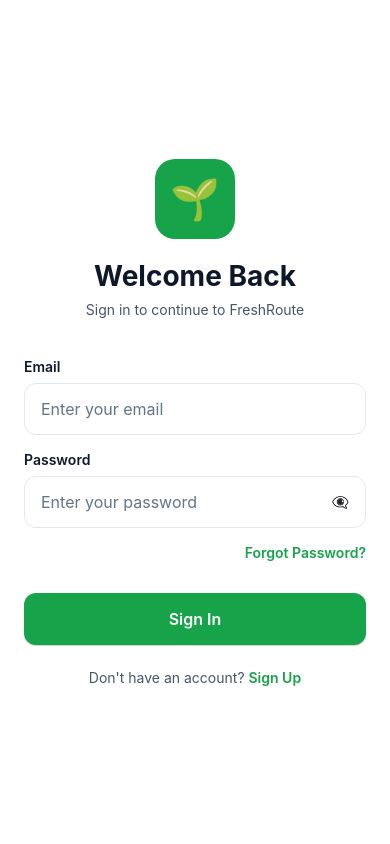
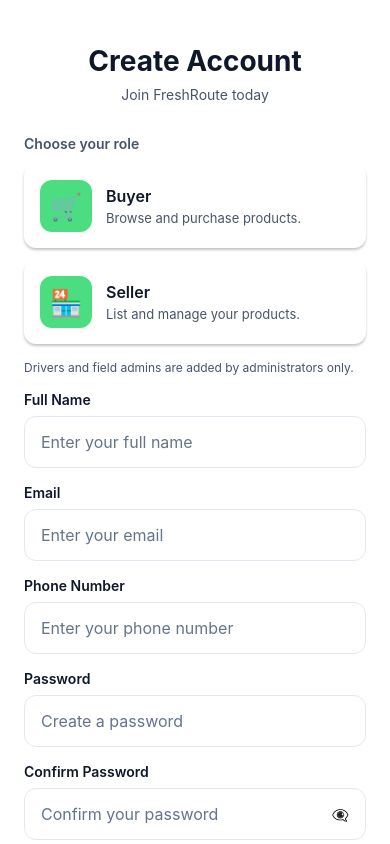
Before and after one commit to Chaniths/Mobile-Demo, a React Native app: screen /Register in a window 390 px wide. Shown: the top 844 px of the page. Built offline with nearby package versions, Linux system fonts and the light colour scheme.

Commit message:
Verify Login

```diff
--- a/src/navigation/AuthNavigator.js
+++ b/src/navigation/AuthNavigator.js
@@ -6,13 +6,13 @@ import SplashScreen from '../screens/auth/SplashScreen';
 import LoginScreen from '../screens/auth/LoginScreen';
 import RegisterScreen from '../screens/auth/RegisterScreen';
 import ForgotPasswordScreen from '../screens/auth/ForgotPasswordScreen';
-import RoleSelectScreen from '../screens/auth/RoleSelectScreen';
 
 const Stack = createStackNavigator();
 
 const AuthNavigator = () => {
   return (
     <Stack.Navigator
+      initialRouteName="Login"
       screenOptions={{
         headerShown: false,
         cardStyle: { backgroundColor: '#ffffff' },
@@ -22,7 +22,6 @@ const AuthNavigator = () => {
       <Stack.Screen name="Login" component={LoginScreen} />
       <Stack.Screen name="Register" component={RegisterScreen} />
       <Stack.Screen name="ForgotPassword" component={ForgotPasswordScreen} />
-      <Stack.Screen name="RoleSelect" component={RoleSelectScreen} />
     </Stack.Navigator>
   );
 };
--- a/src/screens/auth/LoginScreen.js
+++ b/src/screens/auth/LoginScreen.js
@@ -9,17 +9,22 @@ import {
   Platform,
 } from 'react-native';
 import { SafeAreaView } from 'react-native-safe-area-context';
+import { useDispatch } from 'react-redux';
 import { useTheme } from '../../hooks/useTheme';
+import { loginFailure, loginStart, loginSuccess } from '../../store/slices/authSlice';
+import { findUserByCredentials } from '../../utils/demoUsers';
 import Button from '../../components/common/Button';
 import Input from '../../components/common/Input';
 
 const LoginScreen = ({ navigation }) => {
   const { theme } = useTheme();
+  const dispatch = useDispatch();
   const [email, setEmail] = useState('');
   const [password, setPassword] = useState('');
   const [showPassword, setShowPassword] = useState(false);
   const [loading, setLoading] = useState(false);
   const [errors, setErrors] = useState({});
+  const [authError, setAuthError] = useState('');
 
   const handleLogin = async () => {
     // Validation
@@ -33,11 +38,26 @@ const LoginScreen = ({ navigation }) => {
     }
 
     setLoading(true);
-    // TODO: Implement actual login logic
-    // For demo purposes, just navigate to role selection
+    setAuthError('');
+    dispatch(loginStart());
+
     setTimeout(() => {
+      const user = findUserByCredentials(email, password);
+
+      if (user) {
+        dispatch(
+          loginSuccess({
+            user,
+            token: `demo_token_${user.role}`,
+          })
+        );
+      } else {
+        const message = 'Invalid email or password';
+        setAuthError(message);
+        dispatch(loginFailure(message));
+      }
+
       setLoading(false);
-      navigation.navigate('RoleSelect');
     }, 1500);
   };
 
@@ -112,6 +132,12 @@ const LoginScreen = ({ navigation }) => {
               loading={loading}
               style={styles.loginButton}
             />
+
+            {!!authError && (
+              <Text style={[styles.errorText, { color: theme.colors.error?.main || '#d32f2f' }]}>
+                {authError}
+              </Text>
+            )}
           </View>
 
           {/* Footer */}
@@ -193,6 +219,12 @@ const styles = StyleSheet.create({
     fontSize: 14,
     fontWeight: '600',
   },
+  errorText: {
+    marginTop: 12,
+    fontSize: 14,
+    fontWeight: '600',
+    textAlign: 'center',
+  },
 });
 
 export default LoginScreen;
--- a/src/screens/auth/RegisterScreen.js
+++ b/src/screens/auth/RegisterScreen.js
@@ -9,12 +9,32 @@ import {
   Platform,
 } from 'react-native';
 import { SafeAreaView } from 'react-native-safe-area-context';
+import { useDispatch } from 'react-redux';
 import { useTheme } from '../../hooks/useTheme';
+import { loginFailure, loginStart, loginSuccess } from '../../store/slices/authSlice';
+import { addUser } from '../../utils/demoUsers';
 import Button from '../../components/common/Button';
 import Input from '../../components/common/Input';
+import Card from '../../components/common/Card';
+
+const availableRoles = [
+  {
+    id: 'buyer',
+    title: 'Buyer',
+    icon: '🛒',
+    description: 'Browse and purchase products.',
+  },
+  {
+    id: 'seller',
+    title: 'Seller',
+    icon: '🏪',
+    description: 'List and manage your products.',
+  },
+];
 
 const RegisterScreen = ({ navigation }) => {
   const { theme } = useTheme();
+  const dispatch = useDispatch();
   const [formData, setFormData] = useState({
     name: '',
     email: '',
@@ -22,9 +42,11 @@ const RegisterScreen = ({ navigation }) => {
     password: '',
     confirmPassword: '',
   });
+  const [selectedRole, setSelectedRole] = useState(null);
   const [showPassword, setShowPassword] = useState(false);
   const [loading, setLoading] = useState(false);
   const [errors, setErrors] = useState({});
+  const [formError, setFormError] = useState('');
 
   const updateField = (field, value) => {
     setFormData({ ...formData, [field]: value });
@@ -41,6 +63,7 @@ const RegisterScreen = ({ navigation }) => {
     if (formData.password !== formData.confirmPassword) {
       newErrors.confirmPassword = 'Passwords do not match';
     }
+    if (!selectedRole) newErrors.role = 'Select buyer or seller';
 
     if (Object.keys(newErrors).length > 0) {
       setErrors(newErrors);
@@ -48,10 +71,32 @@ const RegisterScreen = ({ navigation }) => {
     }
 
     setLoading(true);
-    // TODO: Implement actual registration logic
+    setFormError('');
+    dispatch(loginStart());
+
     setTimeout(() => {
+      try {
+        const newUser = addUser({
+          role: selectedRole,
+          name: formData.name,
+          email: formData.email,
+          phone: formData.phone,
+          password: formData.password,
+        });
+
+        dispatch(
+          loginSuccess({
+            user: newUser,
+            token: `demo_token_${newUser.role}`,
+          })
+        );
+      } catch (error) {
+        const message = error?.message || 'Unable to sign up';
+        setFormError(message);
+        dispatch(loginFailure(message));
+      }
+
       setLoading(false);
-      navigation.navigate('RoleSelect');
     }, 1500);
   };
 
@@ -73,6 +118,53 @@ const RegisterScreen = ({ navigation }) => {
             </Text>
             <Text style={[styles.subtitle, { color: theme.colors.text.secondary }]}>
               Join FreshRoute today
+            </Text>
+          </View>
+
+          {/* Role Selection */}
+          <View style={styles.rolesContainer}>
+            <Text style={[styles.sectionLabel, { color: theme.colors.text.secondary }]}>
+              Choose your role
+            </Text>
+            {availableRoles.map((role) => (
+              <TouchableOpacity key={role.id} onPress={() => setSelectedRole(role.id)}>
+                <Card
+                  style={[
+                    styles.roleCard,
+                    selectedRole === role.id && {
+                      borderWidth: 2,
+                      borderColor: theme.colors.primary.main,
+                    },
+                  ]}
+                >
+                  <View style={styles.roleContent}>
+                    <View style={[styles.iconContainer, { backgroundColor: theme.colors.primary.light }]}>
+                      <Text style={styles.roleIcon}>{role.icon}</Text>
+                    </View>
+                    <View style={styles.roleInfo}>
+                      <Text style={[styles.roleTitle, { color: theme.colors.text.primary }]}>
+                        {role.title}
+                      </Text>
+                      <Text style={[styles.roleDescription, { color: theme.colors.text.secondary }]}>
+                        {role.description}
+                      </Text>
+                    </View>
+                    {selectedRole === role.id && (
+                      <View style={[styles.checkmark, { backgroundColor: theme.colors.primary.main }]}>
+                        <Text style={styles.checkmarkText}>✓</Text>
+                      </View>
+                    )}
+                  </View>
+                </Card>
+              </TouchableOpacity>
+            ))}
+            {errors.role && (
+              <Text style={[styles.errorText, { color: theme.colors.error?.main || '#d32f2f' }]}>
+                {errors.role}
+              </Text>
+            )}
+            <Text style={[styles.helperText, { color: theme.colors.text.secondary }]}>
+              Drivers and field admins are added by administrators only.
             </Text>
           </View>
 
@@ -135,6 +227,12 @@ const RegisterScreen = ({ navigation }) => {
               loading={loading}
               style={styles.registerButton}
             />
+
+            {!!formError && (
+              <Text style={[styles.errorText, { color: theme.colors.error?.main || '#d32f2f' }]}>
+                {formError}
+              </Text>
+            )}
           </View>
 
           {/* Footer */}
@@ -179,6 +277,59 @@ const styles = StyleSheet.create({
     fontSize: 14,
     textAlign: 'center',
   },
+  rolesContainer: {
+    marginBottom: 16,
+  },
+  sectionLabel: {
+    fontSize: 14,
+    fontWeight: '600',
+    marginBottom: 12,
+  },
+  roleCard: {
+    marginBottom: 12,
+  },
+  roleContent: {
+    flexDirection: 'row',
+    alignItems: 'center',
+  },
+  iconContainer: {
+    width: 52,
+    height: 52,
+    borderRadius: 12,
+    justifyContent: 'center',
+    alignItems: 'center',
+    marginRight: 14,
+  },
+  roleIcon: {
+    fontSize: 26,
+  },
+  roleInfo: {
+    flex: 1,
+  },
+  roleTitle: {
+    fontSize: 16,
+    fontWeight: '600',
+    marginBottom: 4,
+  },
+  roleDescription: {
+    fontSize: 13,
+  },
+  checkmark: {
+    width: 22,
+    height: 22,
+    borderRadius: 11,
+    justifyContent: 'center',
+    alignItems: 'center',
+  },
+  checkmarkText: {
+    color: '#ffffff',
+    fontSize: 14,
+    fontWeight: '700',
+  },
+  helperText: {
+    fontSize: 12,
+    marginTop: 4,
+  },
   form: {
     marginBottom: 24,
   },
@@ -198,6 +349,12 @@ const styles = StyleSheet.create({
     fontSize: 14,
     fontWeight: '600',
   },
+  errorText: {
+    marginTop: 12,
+    fontSize: 14,
+    fontWeight: '600',
+    textAlign: 'center',
+  },
 });
 
 export default RegisterScreen;
--- /dev/null
+++ b/src/utils/demoUsers.js
@@ -0,0 +1,117 @@
+// Simple in-memory demo "database" for auth flows
+// NOTE: This data resets when the app reloads (no persistence).
+
+const demoDatabase = {
+  buyers: [
+    {
+      id: 'buyer-1',
+      name: 'Ava Martinez',
+      email: 'ava.martinez@freshroute.com',
+      phone: '+1 415 555 1010',
+      password: 'password123',
+      role: 'buyer',
+    },
+    {
+      id: 'buyer-2',
+      name: 'Leo Chen',
+      email: 'leo.chen@freshroute.com',
+      phone: '+1 917 555 8822',
+      password: 'password123',
+      role: 'buyer',
+    },
+  ],
+  sellers: [
+    {
+      id: 'seller-1',
+      name: 'Green Valley Farms',
+      email: 'contact@greenvalley.com',
+      phone: '+1 503 555 2020',
+      password: 'password123',
+      role: 'seller',
+    },
+    {
+      id: 'seller-2',
+      name: 'Harvest Hub Co.',
+      email: 'hello@harvesthub.com',
+      phone: '+1 206 555 3300',
+      password: 'password123',
+      role: 'seller',
+    },
+  ],
+  drivers: [
+    {
+      id: 'driver-1',
+      name: 'Riley Johnson',
+      email: 'driver.riley@freshroute.com',
+      phone: '+1 801 555 4444',
+      password: 'driverpass',
+      role: 'driver',
+    },
+  ],
+  fieldAdmins: [
+    {
+      id: 'fieldadmin-1',
+      name: 'Morgan Lee',
+      email: 'morgan.lee@freshroute.com',
+      phone: '+1 720 555 7777',
+      password: 'fieldadmin',
+      role: 'fieldadmin',
+    },
+  ],
+};
+
+const signupAllowedRoles = ['buyer', 'seller'];
+
+const roleKeyMap = {
+  buyer: 'buyers',
+  seller: 'sellers',
+  driver: 'drivers',
+  fieldadmin: 'fieldAdmins',
+};
+
+const normalizeEmail = (email) => email.trim().toLowerCase();
+
+export const findUserByCredentials = (email, password) => {
+  const normalizedEmail = normalizeEmail(email);
+  const passwordToMatch = password || '';
+
+  const allUsers = Object.values(demoDatabase).flat();
+  return allUsers.find(
+    (user) =>
+      normalizeEmail(user.email) === normalizedEmail &&
+      user.password === passwordToMatch
+  );
+};
+
+export const addUser = ({ role, name, email, phone, password }) => {
+  const normalizedRole = role?.toLowerCase();
+  if (!signupAllowedRoles.includes(normalizedRole)) {
+    throw new Error('This role cannot be created via signup.');
+  }
+
+  const emailKey = normalizeEmail(email);
+  const allUsers = Object.values(demoDatabase).flat();
+  if (allUsers.some((user) => normalizeEmail(user.email) === emailKey)) {
+    throw new Error('Email already exists.');
+  }
+
+  const newUser = {
+    id: `${normalizedRole}-${Date.now()}`,
+    name,
+    email,
+    phone,
+    password,
+    role: normalizedRole,
+  };
+
+  const targetListKey = roleKeyMap[normalizedRole];
+  demoDatabase[targetListKey].push(newUser);
+
+  return newUser;
+};
+
+export const listUsersByRole = () => demoDatabase;
+
+export const getSignupAllowedRoles = () => signupAllowedRoles;
+
+export default demoDatabase;
```
